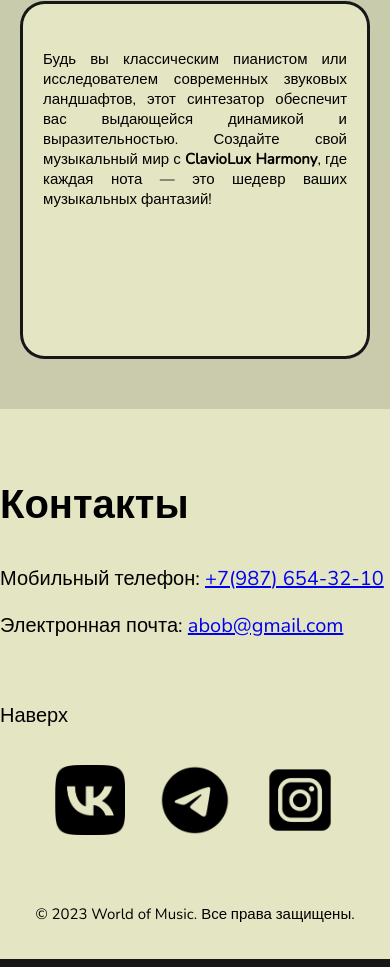
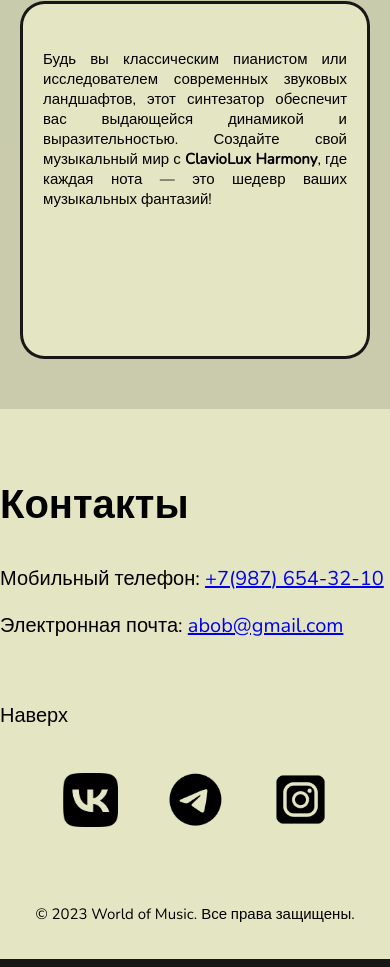
Before and after one commit to Skamurai/WoM, a plain HTML site: page keys.html in a window 390 px wide. Shown: the part 1623-2590 px from the top of the page. Drawn offline with nearby package versions, Linux system fonts and the light colour scheme.

Commit message:
Update header_footerSHOP.css

```diff
--- a/css/responsive/header_footerSHOP.css
+++ b/css/responsive/header_footerSHOP.css
@@ -56,6 +56,11 @@
 
     footer .right {
         margin-bottom: 40px;
+    }
+
+    .social-buttons img{
+        display: inline-block;
+        width: 55px;
     }
 }
 
```
